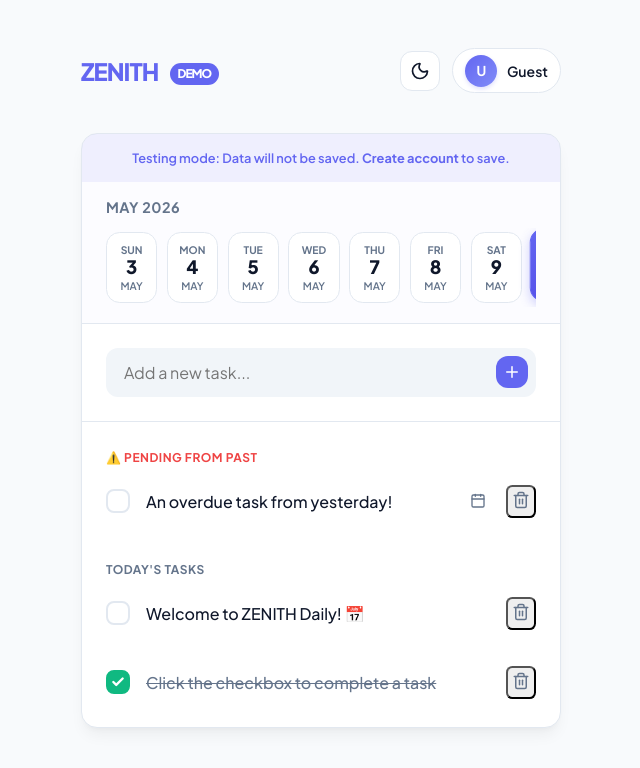
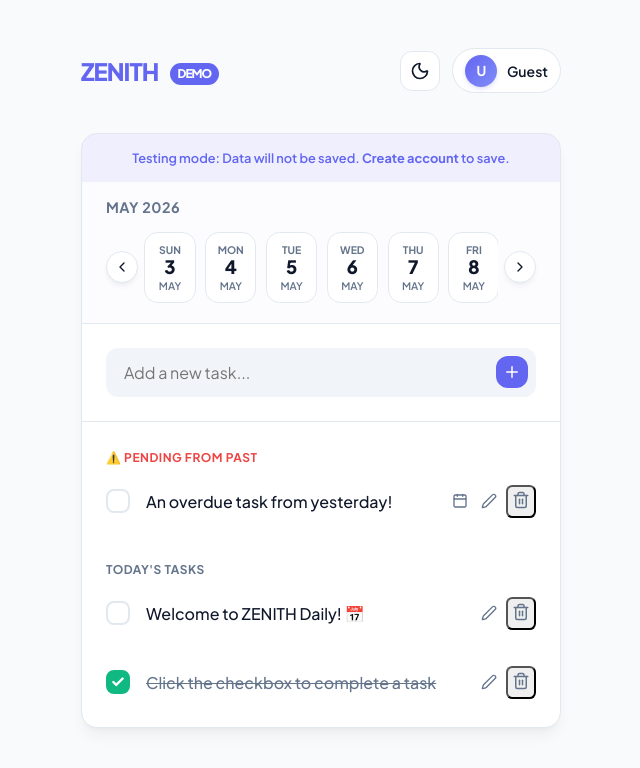
Before and after one commit to thorfin09/zenith, a React (Vite) app in the folder client/: page / in a window 1280 px wide. Both pictures are taken after a click on the button "Try Demo Mode". Shown: the top 768 px of the page, without its empty margins (319-959 px from the left). Built offline with nearby package versions, Linux system fonts and the light colour scheme; no server answers.

Commit message:
feat: implement edit mode, infinite calendar, and optimistic UI updates

```diff
--- a/client/src/App.css
+++ b/client/src/App.css
@@ -612,3 +612,115 @@
     transform: rotate(360deg);
   }
 }
+
+/* Todo Item Edit Mode */
+.todo-edit-input {
+  flex: 1;
+  padding: 0.35rem 0.6rem;
+  border-radius: 0.5rem;
+  background: var(--input-bg);
+  border: 1.5px solid var(--primary);
+  color: var(--text-main);
+  font-family: inherit;
+  font-size: 0.95rem;
+  font-weight: 500;
+  outline: none;
+  transition: all 0.2s;
+}
+
+.todo-edit-input:focus {
+  box-shadow: 0 0 0 3px rgba(99, 102, 241, 0.15);
+  background: var(--card-bg);
+}
+
+.todo-item-actions {
+  display: flex;
+  align-items: center;
+  gap: 0.3rem;
+}
+
+.edit-btn {
+  color: var(--text-muted);
+  cursor: pointer;
+  padding: 0.25rem;
+  border-radius: 0.4rem;
+  transition: all 0.2s;
+  background: transparent;
+  border: none;
+  display: flex;
+  align-items: center;
+  justify-content: center;
+}
+
+.edit-btn:hover {
+  color: var(--primary);
+  background: rgba(99, 102, 241, 0.1);
+}
+
+.edit-action-btn {
+  cursor: pointer;
+  padding: 0.25rem;
+  border-radius: 0.4rem;
+  transition: all 0.2s;
+  background: transparent;
+  border: none;
+  display: flex;
+  align-items: center;
+  justify-content: center;
+}
+
+.edit-action-btn.save {
+  color: var(--success);
+}
+
+.edit-action-btn.save:hover {
+  background: rgba(16, 185, 129, 0.1);
+}
+
+.edit-action-btn.cancel {
+  color: var(--danger);
+}
+
+.edit-action-btn.cancel:hover {
+  background: rgba(239, 68, 68, 0.1);
+}
+
+/* Infinite Calendar Chevron Navigation */
+.calendar-nav-wrapper {
+  display: flex;
+  align-items: center;
+  gap: 0.4rem;
+  width: 100%;
+}
+
+.dates-strip-container {
+  flex: 1;
+  overflow: hidden;
+}
+
+.nav-arrow-btn {
+  background: var(--card-bg);
+  border: 1px solid var(--border);
+  color: var(--text-main);
+  width: 2rem;
+  height: 2rem;
+  border-radius: 50%;
+  display: flex;
+  align-items: center;
+  justify-content: center;
+  cursor: pointer;
+  transition: all 0.2s ease;
+  flex-shrink: 0;
+  box-shadow: var(--shadow);
+}
+
+.nav-arrow-btn:hover {
+  border-color: var(--primary);
+  color: var(--primary);
+  background: var(--input-bg);
+  transform: scale(1.05);
+}
+
+.nav-arrow-btn:active {
+  transform: scale(0.95);
+}
--- a/client/src/App.jsx
+++ b/client/src/App.jsx
@@ -2,7 +2,7 @@
 import {
   Sun, Moon, LogOut, Plus, Trash2, Check,
   User as UserIcon, Lock, Phone, UserPlus, Loader2,
-  Calendar, Home
+  Calendar, Home, Edit2, X, ChevronLeft, ChevronRight
 } from 'lucide-react';
 import { motion, AnimatePresence } from 'framer-motion';
 import './App.css';
@@ -31,18 +31,31 @@
   const [selectedDate, setSelectedDate] = useState(() => toLocalDateString(new Date()));
   const [showProfileMenu, setShowProfileMenu] = useState(false);
   const [dates, setDates] = useState([]);
+  const [calendarCenter, setCalendarCenter] = useState(() => new Date());
 
   useEffect(() => {
     const datesList = [];
-    const today = new Date();
-    // Generate last 7 days + today + next 7 days (15 days total)
+    // Generate last 7 days + center date + next 7 days (15 days total) dynamically based on calendarCenter
     for (let i = -7; i <= 7; i++) {
-      const d = new Date();
-      d.setDate(today.getDate() + i);
+      const d = new Date(calendarCenter);
+      d.setDate(calendarCenter.getDate() + i);
       datesList.push(d);
     }
     setDates(datesList);
-  }, []);
+  }, [calendarCenter]);
+
+  const shiftWeek = (direction) => {
+    const newCenter = new Date(calendarCenter);
+    newCenter.setDate(calendarCenter.getDate() + direction * 7);
+    setCalendarCenter(newCenter);
+  };
+
+  const resetToToday = () => {
+    const today = new Date();
+    setSelectedDate(toLocalDateString(today));
+    setCalendarCenter(today);
+    setShowProfileMenu(false);
+  };
 
   useEffect(() => {
     if (!showProfileMenu) return;
@@ -128,21 +141,122 @@
     setView('todos');
   };
 
-  const rescheduleTodo = async (todoId) => {
+  // --- Optimistic Operations ---
+
+  const handleAddTodo = async (text) => {
+    const tempId = `temp-${Date.now()}`;
+    const newTodo = {
+      _id: tempId,
+      text,
+      completed: false,
+      date: selectedDate,
+      createdAt: new Date().toISOString()
+    };
+
+    if (isDemo) {
+      setDemoTodos([newTodo, ...demoTodos]);
+      return;
+    }
+
+    const previousTodos = [...todos];
+    setTodos([newTodo, ...todos]);
+
+    try {
+      const res = await authFetch('/todos', {
+        method: 'POST',
+        body: JSON.stringify({ text, date: selectedDate })
+      });
+      const savedTodo = await res.json();
+      setTodos(prev => prev.map(t => t._id === tempId ? savedTodo : t));
+    } catch (err) {
+      setError(err.message);
+      setTodos(previousTodos);
+    }
+  };
+
+  const handleToggleTodo = async (todoId, currentCompleted) => {
+    if (isDemo) {
+      setDemoTodos(demoTodos.map(t => t._id === todoId ? { ...t, completed: !currentCompleted } : t));
+      return;
+    }
+
+    const previousTodos = [...todos];
+    setTodos(todos.map(t => t._id === todoId ? { ...t, completed: !currentCompleted } : t));
+
+    try {
+      const res = await authFetch(`/todos/${todoId}`, {
+        method: 'PATCH',
+        body: JSON.stringify({ completed: !currentCompleted })
+      });
+      const updated = await res.json();
+      setTodos(prev => prev.map(t => t._id === todoId ? updated : t));
+    } catch (err) {
+      setError(err.message);
+      setTodos(previousTodos);
+    }
+  };
+
+  const handleDeleteTodo = async (todoId) => {
+    if (isDemo) {
+      setDemoTodos(demoTodos.filter(t => t._id !== todoId));
+      return;
+    }
+
+    const previousTodos = [...todos];
+    setTodos(todos.filter(t => t._id !== todoId));
+
+    try {
+      await authFetch(`/todos/${todoId}`, { method: 'DELETE' });
+    } catch (err) {
+      setError(err.message);
+      setTodos(previousTodos);
+    }
+  };
+
+  const handleRescheduleTodo = async (todoId) => {
     const todayStr = toLocalDateString(new Date());
     if (isDemo) {
       setDemoTodos(demoTodos.map(t => t._id === todoId ? { ...t, date: todayStr } : t));
       return;
     }
+
+    const previousTodos = [...todos];
+    setTodos(todos.map(t => t._id === todoId ? { ...t, date: todayStr } : t));
+
     try {
       const res = await authFetch(`/todos/${todoId}`, {
         method: 'PATCH',
         body: JSON.stringify({ date: todayStr })
       });
       const updated = await res.json();
-      setTodos(todos.map(t => t._id === todoId ? updated : t));
+      setTodos(prev => prev.map(t => t._id === todoId ? updated : t));
     } catch (err) {
       setError(err.message);
+      setTodos(previousTodos);
+    }
+  };
+
+  const handleEditTodo = async (todoId, newText) => {
+    if (!newText.trim()) return;
+
+    if (isDemo) {
+      setDemoTodos(demoTodos.map(t => t._id === todoId ? { ...t, text: newText } : t));
+      return;
+    }
+
+    const previousTodos = [...todos];
+    setTodos(todos.map(t => t._id === todoId ? { ...t, text: newText } : t));
+
+    try {
+      const res = await authFetch(`/todos/${todoId}`, {
+        method: 'PATCH',
+        body: JSON.stringify({ text: newText })
+      });
+      const updated = await res.json();
+      setTodos(prev => prev.map(t => t._id === todoId ? updated : t));
+    } catch (err) {
+      setError(err.message);
+      setTodos(previousTodos);
     }
   };
 
@@ -202,7 +316,7 @@
                     <span className="dropdown-header-email">@{user ? user.username : 'guest'}</span>
                   </div>
 
-                  <button className="dropdown-item" onClick={() => { setSelectedDate(toLocalDateString(new Date())); setShowProfileMenu(false); }}>
+                  <button className="dropdown-item" onClick={resetToToday}>
                     <Home size={16} />
                     <span>Home (Today)</span>
                   </button>
@@ -231,12 +345,18 @@
               {new Date(selectedDate).toLocaleDateString('en-US', { month: 'long', year: 'numeric' })}
             </span>
             {selectedDate !== toLocalDateString(new Date()) && (
-              <button className="today-btn" onClick={() => setSelectedDate(toLocalDateString(new Date()))}>
+              <button className="today-btn" onClick={resetToToday}>
                 Today
               </button>
             )}
           </div>
 
+          <div className="calendar-nav-wrapper">
+            <button className="nav-arrow-btn" onClick={() => shiftWeek(-1)} title="Previous Week">
+              <ChevronLeft size={16} />
+            </button>
+
+            <div className="dates-strip-container">
               <div className="dates-strip">
                 {dates.map((d, index) => {
                   const dateStr = toLocalDateString(d);
@@ -259,23 +379,13 @@
               </div>
             </div>
 
-        <TodoForm onAdd={async (text) => {
-          if (isDemo) {
-            const newTodo = { _id: Date.now().toString(), text, completed: false, date: selectedDate };
-            setDemoTodos([newTodo, ...demoTodos]);
-            return;
-          }
-          try {
-            const res = await authFetch('/todos', {
-              method: 'POST',
-              body: JSON.stringify({ text, date: selectedDate })
-            });
-            const newTodo = await res.json();
-            setTodos([newTodo, ...todos]);
-          } catch (err) {
-            setError(err.message);
-          }
-        }} />
+            <button className="nav-arrow-btn" onClick={() => shiftWeek(1)} title="Next Week">
+              <ChevronRight size={16} />
+            </button>
+          </div>
+        </div>
+
+        <TodoForm onAdd={handleAddTodo} />
 
         {error && <div className="error-box">{error}</div>}
 
@@ -295,31 +405,10 @@
                       <TodoItem
                         key={todo._id}
                         todo={todo}
-                        onToggle={async () => {
-                          if (isDemo) {
-                            setDemoTodos(demoTodos.map(t => t._id === todo._id ? { ...t, completed: !t.completed } : t));
-                            return;
-                          }
-                          try {
-                            const res = await authFetch(`/todos/${todo._id}`, {
-                              method: 'PATCH',
-                              body: JSON.stringify({ completed: !todo.completed })
-                            });
-                            const updated = await res.json();
-                            setTodos(todos.map(t => t._id === todo._id ? updated : t));
-                          } catch (err) { setError(err.message); }
-                        }}
-                        onDelete={async () => {
-                          if (isDemo) {
-                            setDemoTodos(demoTodos.filter(t => t._id !== todo._id));
-                            return;
-                          }
-                          try {
-                            await authFetch(`/todos/${todo._id}`, { method: 'DELETE' });
-                            setTodos(todos.filter(t => t._id !== todo._id));
-                          } catch (err) { setError(err.message); }
-                        }}
-                        onReschedule={() => rescheduleTodo(todo._id)}
+                        onToggle={() => handleToggleTodo(todo._id, todo.completed)}
+                        onDelete={() => handleDeleteTodo(todo._id)}
+                        onReschedule={() => handleRescheduleTodo(todo._id)}
+                        onEdit={(newText) => handleEditTodo(todo._id, newText)}
                       />
                     ))}
                   </div>
@@ -341,30 +430,9 @@
                     <TodoItem
                       key={todo._id}
                       todo={todo}
-                      onToggle={async () => {
-                        if (isDemo) {
-                          setDemoTodos(demoTodos.map(t => t._id === todo._id ? { ...t, completed: !t.completed } : t));
-                          return;
-                        }
-                        try {
-                          const res = await authFetch(`/todos/${todo._id}`, {
-                            method: 'PATCH',
-                            body: JSON.stringify({ completed: !todo.completed })
-                          });
-                          const updated = await res.json();
-                          setTodos(todos.map(t => t._id === todo._id ? updated : t));
-                        } catch (err) { setError(err.message); }
-                      }}
-                      onDelete={async () => {
-                        if (isDemo) {
-                          setDemoTodos(demoTodos.filter(t => t._id !== todo._id));
-                          return;
-                        }
-                        try {
-                          await authFetch(`/todos/${todo._id}`, { method: 'DELETE' });
-                          setTodos(todos.filter(t => t._id !== todo._id));
-                        } catch (err) { setError(err.message); }
-                      }}
+                      onToggle={() => handleToggleTodo(todo._id, todo.completed)}
+                      onDelete={() => handleDeleteTodo(todo._id)}
+                      onEdit={(newText) => handleEditTodo(todo._id, newText)}
                     />
                   ))}
                 </AnimatePresence>
@@ -650,29 +718,75 @@
   );
 }
 
-function TodoItem({ todo, onToggle, onDelete, onReschedule }) {
+function TodoItem({ todo, onToggle, onDelete, onReschedule, onEdit }) {
+  const [isEditing, setIsEditing] = useState(false);
+  const [editText, setEditText] = useState(todo.text);
+
+  const handleSave = () => {
+    if (editText.trim() && editText !== todo.text) {
+      onEdit(editText);
+    }
+    setIsEditing(false);
+  };
+
+  const handleKeyDown = (e) => {
+    if (e.key === 'Enter') handleSave();
+    if (e.key === 'Escape') {
+      setEditText(todo.text);
+      setIsEditing(false);
+    }
+  };
+
   return (
     <motion.div
-      className={`todo-item ${todo.completed ? 'completed' : ''}`}
+      className={`todo-item ${todo.completed ? 'completed' : ''} ${isEditing ? 'editing' : ''}`}
       layout
       initial={{ opacity: 0, x: -10 }}
       animate={{ opacity: 1, x: 0 }}
       exit={{ opacity: 0, x: 10 }}
     >
-      <div className="todo-check" onClick={onToggle}>
+      <div className="todo-check" onClick={isEditing ? null : onToggle}>
         {todo.completed && <Check size={14} color="white" strokeWidth={4} />}
       </div>
+
+      {isEditing ? (
+        <input
+          className="todo-edit-input"
+          value={editText}
+          onChange={(e) => setEditText(e.target.value)}
+          onKeyDown={handleKeyDown}
+          autoFocus
+        />
+      ) : (
         <span className="todo-text">{todo.text}</span>
+      )}
 
+      <div className="todo-item-actions">
+        {isEditing ? (
+          <>
+            <button className="edit-action-btn save" onClick={handleSave} title="Save Edit">
+              <Check size={16} />
+            </button>
+            <button className="edit-action-btn cancel" onClick={() => { setEditText(todo.text); setIsEditing(false); }} title="Cancel">
+              <X size={16} />
+            </button>
+          </>
+        ) : (
+          <>
             {onReschedule && (
               <button className="todo-reschedule-btn" onClick={onReschedule} title="Reschedule to Today">
                 <Calendar size={16} />
               </button>
             )}
-
-      <button className="delete-btn" onClick={onDelete}>
+            <button className="edit-btn" onClick={() => setIsEditing(true)} title="Edit Task">
+              <Edit2 size={16} />
+            </button>
+            <button className="delete-btn" onClick={onDelete} title="Delete Task">
               <Trash2 size={18} />
             </button>
+          </>
+        )}
+      </div>
     </motion.div>
   );
 }
```
Lines whose indentation alone changed are shown as unchanged.
